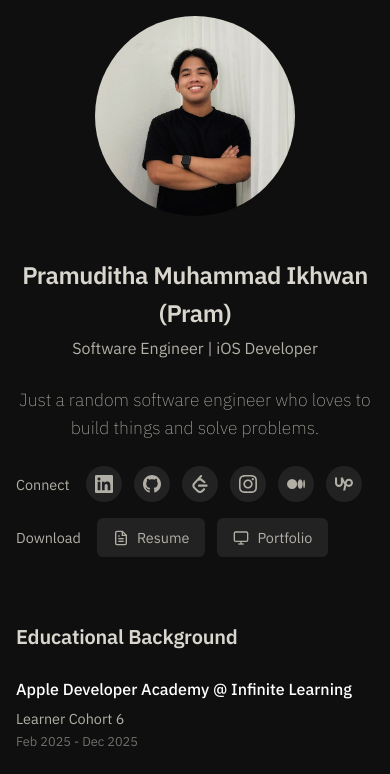
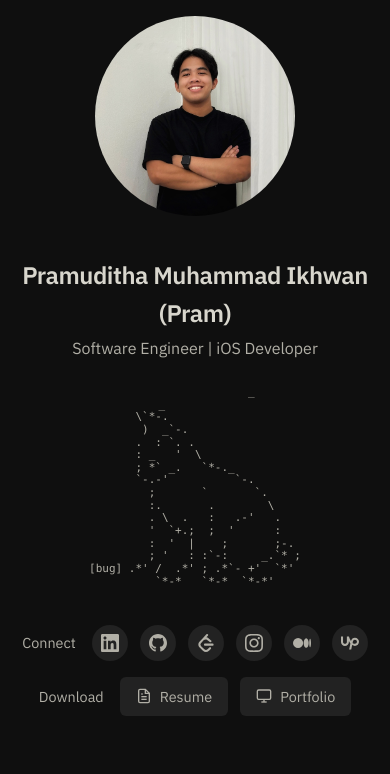
Before and after one commit to prammmoe/prammmoe-space, an Astro site: page / in a window 390 px wide. Shown: the top 774 px of the page. Built offline with nearby package versions, Linux system fonts and the light colour scheme; Astro itself is replaced by a stand-in of ours.

Commit message:
feat: add cat

```diff
--- a/src/pages/index.astro
+++ b/src/pages/index.astro
@@ -11,9 +11,24 @@ import Base from '../layouts/Base.astro'
       <div class="profile-info">
         <h1 class="name">Pramuditha Muhammad Ikhwan (Pram)</h1>
         <p class="title">Software Engineer | iOS Developer</p>
-        <p class="bio">
-          Just a random software engineer who loves to build things and solve problems.
-        </p>
+
+        <pre class="ascii-cat">                 _
+              _
+       \`*-.
+        )  _`-.
+       .  : `. .
+       : _   '  \
+       ; *` _.   `*-._
+       `-.-'          `-.
+         ;       `       `.
+         :.       .        \
+         . \  .   :   .-'   .
+         '  `+.;  ;  '      :
+         :  '  |    ;       ;-.
+         ; '   : :`-:     _.`* ;
+[bug] .*' /  .*' ; .*`- +'  `*'
+      `*-*   `*-*  `*-*'
+      </pre>
 
         <!-- Connect Links -->
         <div class="connect-section">
@@ -108,7 +123,7 @@ import Base from '../layouts/Base.astro'
       <div class="background-section">
         <h2 class="section-title">Professional Background</h2>
 
-         <div class="background-item">
+        <div class="background-item">
           <h3 class="item-title">Arya Noble (ERHA Clinic)</h3>
           <p class="item-subtitle">iOS Developer</p>
           <p class="item-date">Mar 2026 - Present</p>
@@ -202,6 +217,8 @@ import Base from '../layouts/Base.astro'
 
     .profile-info {
       padding-top: 0.5rem;
+      min-width: 0;
+      overflow: visible;
     }
 
     .name {
@@ -218,14 +235,21 @@ import Base from '../layouts/Base.astro'
       margin: 0 0 1.5rem 0;
     }
 
-    .bio {
-      font-size: 1.1rem;
-      line-height: 1.6;
+    .ascii-cat {
+      margin: 0;
+      padding: 0;
+      width: max-content;
+      max-width: 100%;
+      overflow-x: auto;
+      overflow-y: hidden;
+      white-space: pre;
       color: var(--muted);
-      margin: 0;
-      max-width: 400px;
+      font-family: "SFMono-Regular", Consolas, "Liberation Mono", Menlo, monospace;
+      font-size: 14px;
+      line-height: 1.2;
       font-style: normal;
-      font-weight: 200;
+      font-weight: 400;
+      tab-size: 2;
     }
 
     /* Connect Section */
@@ -376,11 +400,19 @@ import Base from '../layouts/Base.astro'
       }
 
       .profile-info {
+        width: 100%;
         padding-top: 0;
       }
 
-      .bio {
-        max-width: 100%;
+      .ascii-cat {
+        margin-inline: auto;
+        font-size: 11px;
+        line-height: 1.15;
+      }
+
+      .connect-section,
+      .download-section {
+        justify-content: center;
       }
 
       .background-container {
```
